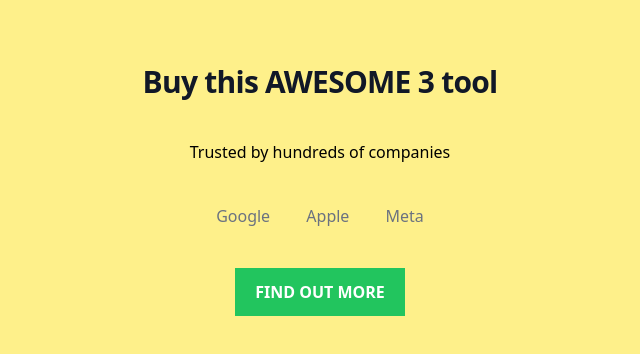
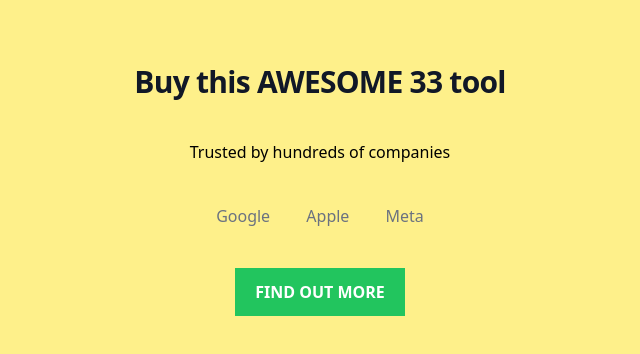
Before and after one commit to server19/test, a plain HTML site: page index.html in a window 1280 px wide. Shown: the whole page, without its empty margins (320-960 px from the left). Drawn offline with Linux system fonts and the light colour scheme.

Commit message:
Update index.html

```diff
--- a/index.html
+++ b/index.html
@@ -10,7 +10,7 @@
   <body>
     <div class="py-16 bg-yellow-200 h-screen">
       <h1 class="text-center text-3xl mb-10 font-extrabold tracking-tight text-gray-900">
-        Buy this AWESOME 3 tool</h1>
+        Buy this AWESOME 33 tool</h1>
       <p class="text-center">Trusted by hundreds of companies</p>
       <ul class="text-center pt-10">
         <li class="inline text-gray-500 mx-4">Google</li>
```
